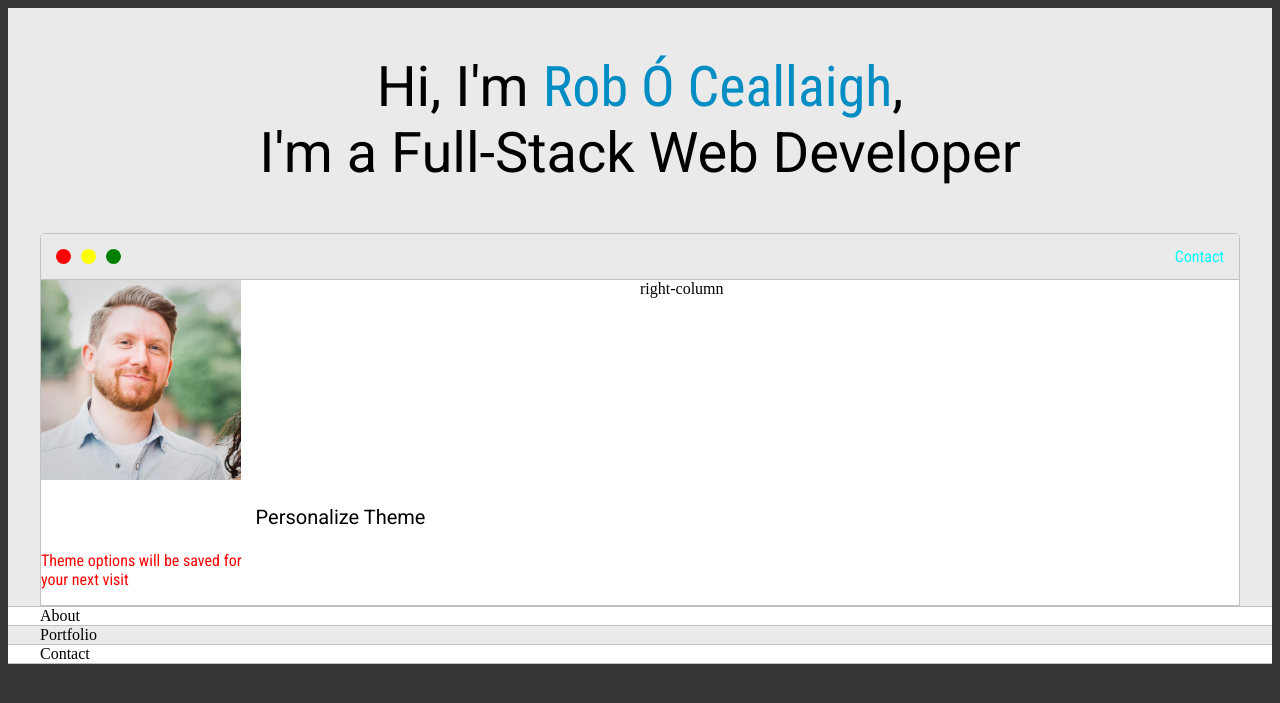
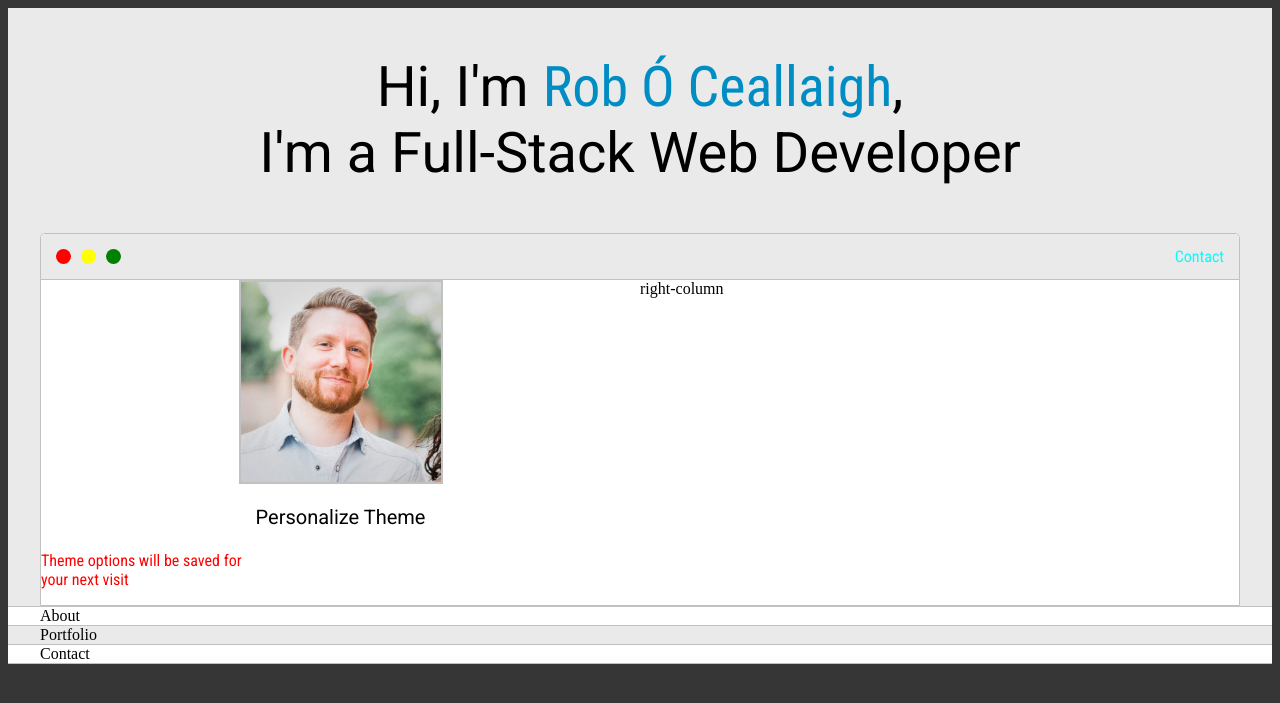
Before and after one commit to 1208kelly/portfolio-resume-02, a Django app: page / in a window 1280 px wide. Shown: the top 703 px of the page. Run offline with Django 3.2, Linux system fonts and the light colour scheme.

Commit message:
Correcting issue with profile pic display

```diff
--- a/static/css/style.css
+++ b/static/css/style.css
@@ -134,9 +134,12 @@ h6 {font-size: 16px;}
 }
 
 #profile_pic{
+    display: block;
+    margin: 0 auto;
     height: 200px;
     width: 200px;
     object-fit: cover;
+    border: 2px solid var(--borderColor);
 }
 
 .right-column{
```
